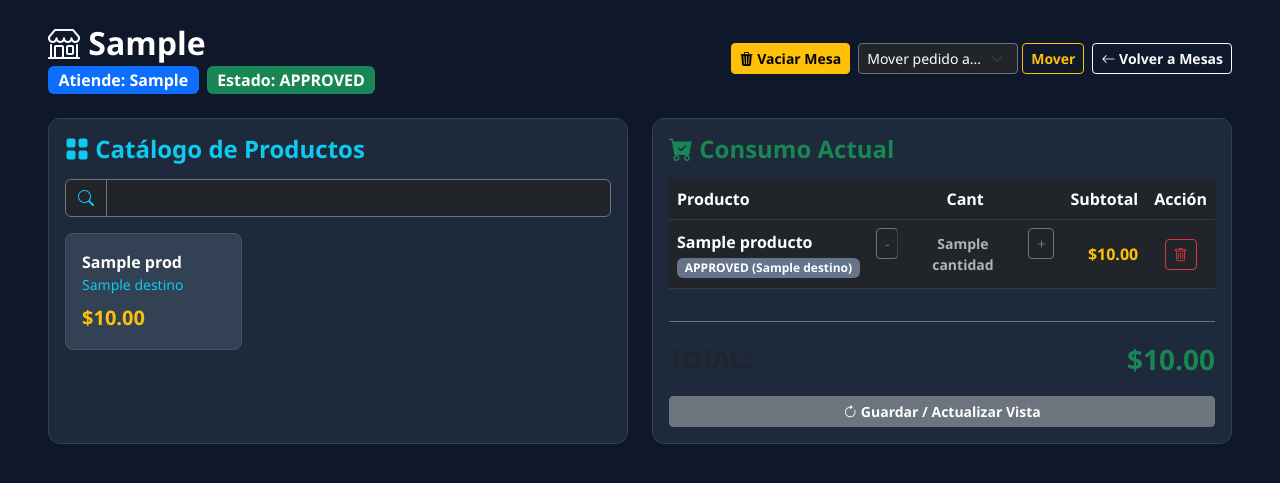
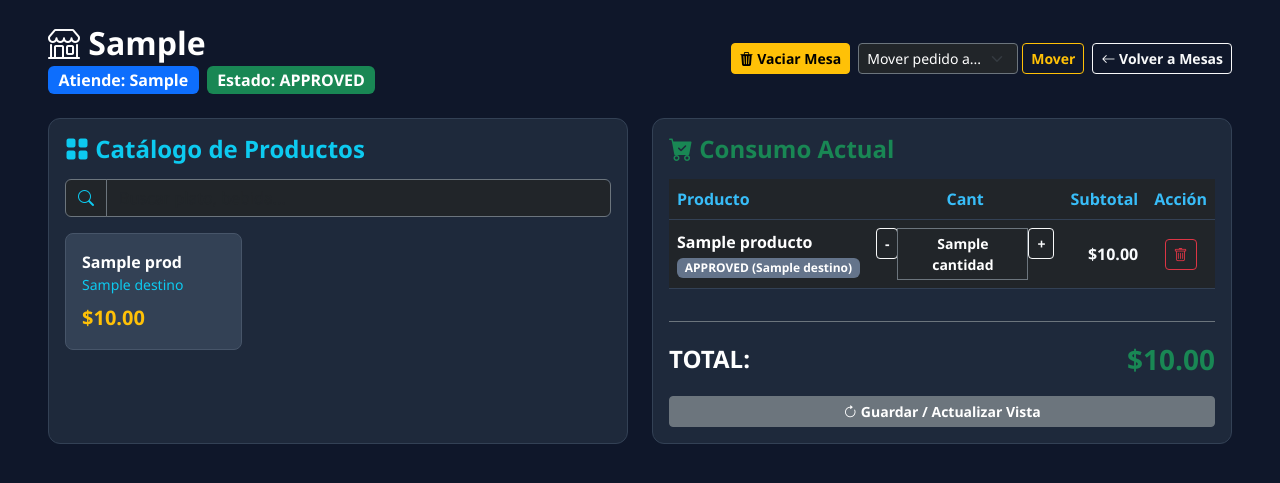
Before and after one commit to juanjose81/igorpos, a Flask app: template novagest/app/templates/pedido_mesa.html in a window 1280 px wide. Shown: the top 483 px of the page. Run offline with Flask 3, Linux system fonts and the light colour scheme; the template is opened without the code that fills it: most values are stand-ins (such as "Sample title", 1, 10 or a date in 2020).

Commit message:
Mejora de contraste y visibilidad en la vista de pedido de mesa

```diff
--- a/novagest/app/templates/pedido_mesa.html
+++ b/novagest/app/templates/pedido_mesa.html
@@ -34,6 +34,19 @@
       border-color: #38bdf8;
       transform: translateY(-2px);
     }
+    /* ESTILOS DE ALTO CONTRASTE CORREGIDOS PARA EL CONSUMO ACTUAL */
+    .table-dark {
+      background-color: transparent !important;
+      color: #f8fafc !important;
+    }
+    .table-dark th {
+      color: #38bdf8 !important;
+      border-bottom: 1px solid #334155;
+    }
+    .table-dark td {
+      color: #f8fafc !important;
+      border-color: #334155;
+    }
   </style>
 </head>
 <body>
@@ -52,7 +65,6 @@
           <i class="bi bi-trash3-fill"></i> Vaciar Mesa
         </button>
       </form>
-
       <form action="{{ url_for('caja_mesas.cambiar_mesa', id_mesa_origen=mesa.id) }}" method="POST" class="d-flex align-items-center gap-1">
         <select name="id_mesa_destino" class="form-select form-select-sm bg-dark text-white border-secondary">
           <option value="">Mover pedido a...</option>
@@ -99,7 +111,7 @@
                   <input type="hidden" name="cantidad" value="1">
                   <button type="submit" name="agregar_producto" class="btn btn-cat-prod w-100 p-3 rounded-3 h-100 d-flex flex-column justify-content-between">
                     <div>
-                      <div class="fw-bold text-truncate">{{ prod.nombre }}</div>
+                      <div class="fw-bold text-truncate text-white">{{ prod.nombre }}</div>
                       <small class="text-info d-block">{{ prod.destino }}</small>
                     </div>
                     <div class="fw-bold fs-5 text-warning mt-2">${{ "{:,.2f}".format(prod.precio) }}</div>
@@ -130,13 +142,13 @@
               <tbody>
                 {% if not pedidos %}
                   <tr>
-                    <td colspan="4" class="text-center text-muted py-4">No hay productos consumidos en esta mesa.</td>
+                    <td colspan="4" class="text-center text-light opacity-75 py-4">No hay productos consumidos en esta mesa.</td>
                   </tr>
                 {% else %}
                   {% for item in pedidos %}
                     <tr>
                       <td>
-                        <span class="fw-semibold">{{ item.producto }}</span>
+                        <span class="fw-semibold text-white">{{ item.producto }}</span>
                         <br>
                         <small class="badge
                           {% if item.estado == 'Pendiente' %}badge-estado-pendiente
@@ -147,20 +159,20 @@
                         </small>
                       </td>
                       <td class="text-center">
-                        <!-- BOTONES + y - SIEMPRE DISPONIBLES PARA EL MESERO -->
+                        <!-- BOTONES + y - CLAROS Y VISIBLES -->
                         <div class="btn-group btn-group-sm">
                           <form action="{{ url_for('caja_mesas.disminuir_cantidad', id_item=item.id) }}" method="POST" class="d-inline">
-                            <button type="submit" class="btn btn-outline-secondary btn-sm">-</button>
+                            <button type="submit" class="btn btn-outline-light btn-sm fw-bold px-2">-</button>
                           </form>
-                          <span class="btn btn-dark btn-sm disabled fw-bold text-white">{{ item.cantidad }}</span>
+                          <span class="btn btn-dark btn-sm disabled fw-bold text-white border border-secondary px-2" style="opacity: 1;">{{ item.cantidad }}</span>
                           <form action="{{ url_for('caja_mesas.aumentar_cantidad', id_item=item.id) }}" method="POST" class="d-inline">
-                            <button type="submit" class="btn btn-outline-secondary btn-sm">+</button>
+                            <button type="submit" class="btn btn-outline-light btn-sm fw-bold px-2">+</button>
                           </form>
                         </div>
                       </td>
                       <td class="text-end fw-bold text-warning">${{ "{:,.2f}".format(item.subtotal) }}</td>
                       <td class="text-center">
-                        <!-- BOTÓN ELIMINAR SIEMPRE DISPONIBLE PARA CORRECCIONES -->
+                        <!-- BOTÓN ELIMINAR -->
                         <form action="{{ url_for('caja_mesas.eliminar_item', id_item=item.id) }}" method="POST">
                           <button type="submit" class="btn btn-outline-danger btn-sm" title="Eliminar / Corregir"><i class="bi bi-trash"></i></button>
                         </form>
@@ -174,7 +186,7 @@
         </div>
         <div class="border-top border-secondary pt-3 mt-3">
           <div class="d-flex justify-content-between align-items-center mb-3">
-            <span class="fs-4 fw-bold">TOTAL:</span>
+            <span class="fs-4 fw-bold text-white">TOTAL:</span>
             <span class="fs-3 fw-bold text-success">${{ "{:,.2f}".format(total) }}</span>
           </div>
           <div class="d-grid gap-2">
@@ -195,7 +207,7 @@
             {% if total > 0 %}
               {% set rol_actual = session.get('rol', '') | lower %}
               {% if rol_actual in ['gerente', 'administrador', 'admin'] %}
-              <button type="button" class="btn btn-success btn-lg w-100 fw-bold" data-bs-toggle="modal" data-bs-target="#modalCobrar">
+              <button type="button" class="btn btn-success btn-lg w-100 fw-bold shadow" data-bs-toggle="modal" data-bs-target="#modalCobrar">
                 <i class="bi bi-cash-stack"></i> Cobrar / Facturar Mesa
               </button>
               {% endif %}
```
